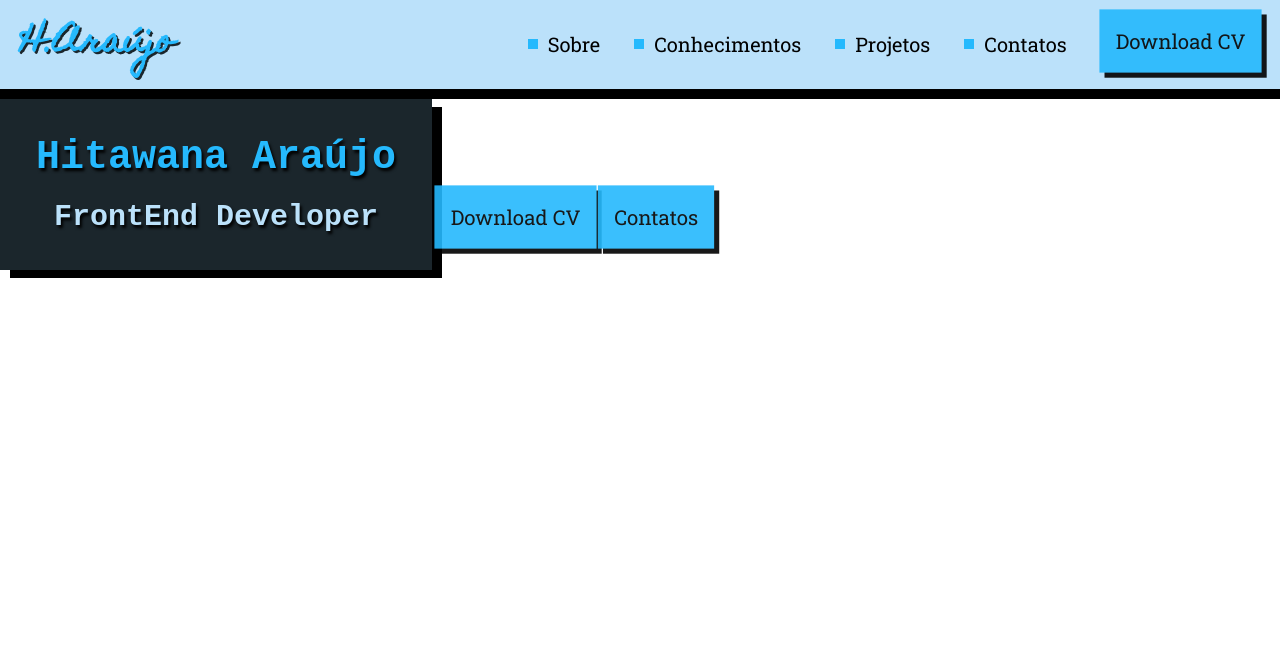
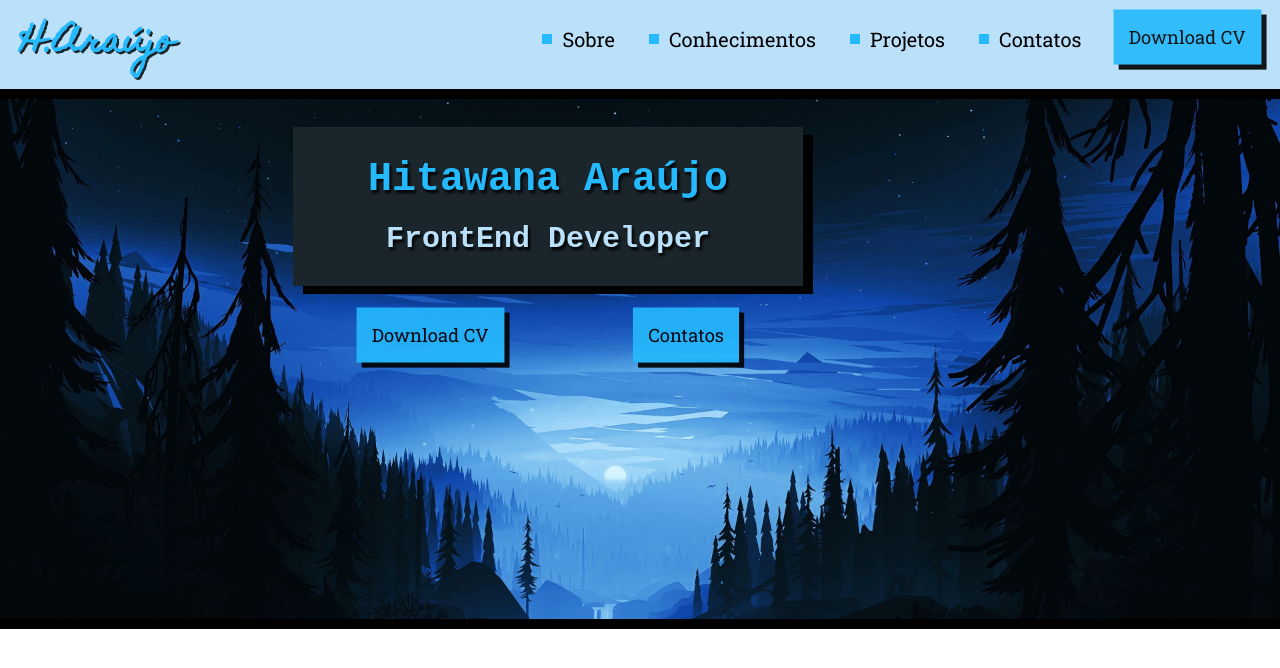
Before and after one commit to hitteat/hy, a plain HTML site: page index.html in a window 1280 px wide. Drawn offline with Linux system fonts and the light colour scheme; a web font is replaced by a local one.

Commit message:
Create the banner component

```diff
--- /dev/null
+++ b/css/componentes/banner.css
@@ -0,0 +1,24 @@
+.banner {
+    box-sizing: border-box;
+    background-image: url(../../img/new.jpg);
+    background-repeat: no-repeat;
+    background-size: 100%;
+    height: 530px;
+    border-bottom: 10px solid var(--color-black);
+    padding-top: 28px;
+    padding-left: 293px
+}
+
+.banner .wrapper{
+    display:flex;
+    flex-direction: column;
+    width: 510px;
+}
+.banner .box {
+    margin-bottom: 22px;
+}
+
+.banner .bottom{
+    display: flex;
+    justify-content: space-around;
+}
--- a/css/componentes/box.css
+++ b/css/componentes/box.css
@@ -3,7 +3,7 @@
     background-color: var(--color-blacksecond);
     box-shadow: 10px 8px 0 var(--color-black);
     text-align: center;
-    padding: 36px 36px;
+    padding: 30px 30px;
 }
 
 .box .title {
--- a/css/componentes/button.css
+++ b/css/componentes/button.css
@@ -2,10 +2,10 @@
     display: inline-block;
     background-color:var(--color-two);
     box-shadow: 5px 5px 0px var(--color-black);
-    padding: 18px 16px;
+    padding: 15px 15px;
     margin-right: 0;
     transition: transform 100ms cubic-bezier(.45, 0.82, 0.165, 1);
-    font-size: 20px;
+    font-size: 18px;
     text-decoration: none;
     color: var(--color-black);
     transform: scale(1.02);
--- a/index.html
+++ b/index.html
@@ -14,6 +14,7 @@
     <link rel="stylesheet" href="css/componentes/button.css">
     <link rel="stylesheet" href="css/componentes/action.css">
     <link rel="stylesheet" href="css/componentes/header.css">
+    <link rel="stylesheet" href="css/componentes/banner.css">
     <link rel="stylesheet" href="css/componentes/logo.css">
 </head>
 <body>
@@ -27,12 +28,17 @@
             <a class="button" href="" lang="en">Download CV</a>
         </nav>
     </header>
-
+    <section class="banner">
+         <div class="wrapper">
             <div class="box">
                 <h2 class="title">Hitawana Araújo</h2>
                 <h3 class="subtitle">FrontEnd Developer</h3>
            </div>
+            <div class="bottom">
                 <a class="button" href="" lang="en">Download CV</a>
                 <a class="button" href="">Contatos</a>
+            </div>
+        </div>
+    </section>
 </body>
 </html>
```
Also changed, not shown: img/1.png (deleted), img/Firts.png (deleted). Lines whose indentation alone changed are shown as unchanged.
